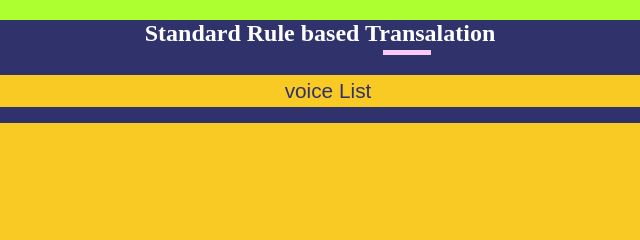
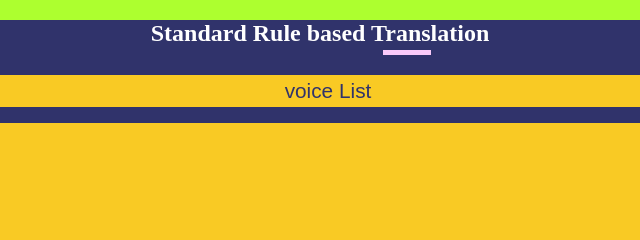
Before and after one commit to gbfdospra/wfhackathon, a plain HTML site: page index.html in a window 1280 px wide. Shown: the top 240 px of the page, 320-960 px from the left. Drawn offline with Linux system fonts and the light colour scheme.

Commit message:
Update index.html

```diff
--- a/index.html
+++ b/index.html
@@ -5,13 +5,13 @@
   <meta charset="UTF-8">
   <meta http-equiv="X-UA-Compatible" content="IE=edge">
   <meta name="viewport" content="width=device-width, initial-scale=1.0">
-  <title>Standard transaltor</title>
+  <title>Standard translator</title>
   <link rel="stylesheet" href="style.css">
 </head>
 
 <body>
   <div class="container">
-    <h2>Standard Rule based Transalation</h2>
+    <h2>Standard Rule based Translation</h2>
     <div class="voice_container">
       <button class="voice_ctrl_btn">voice List</button>
       <div class="voice_list">
```
